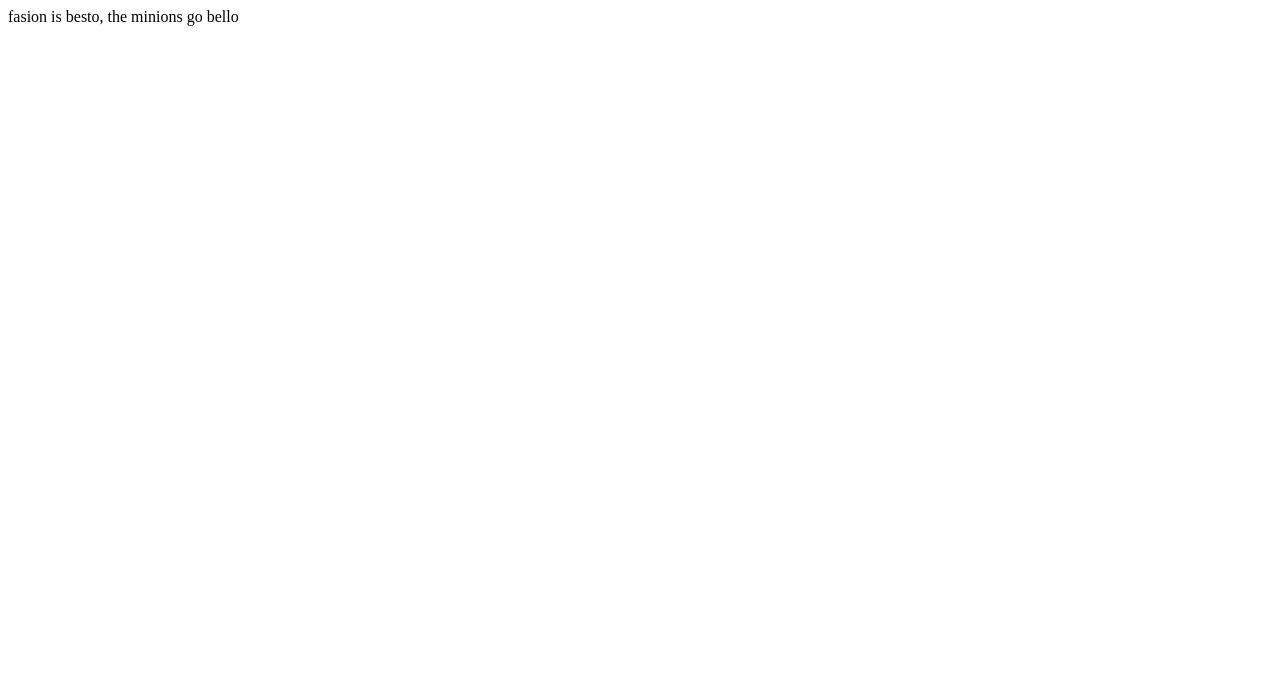
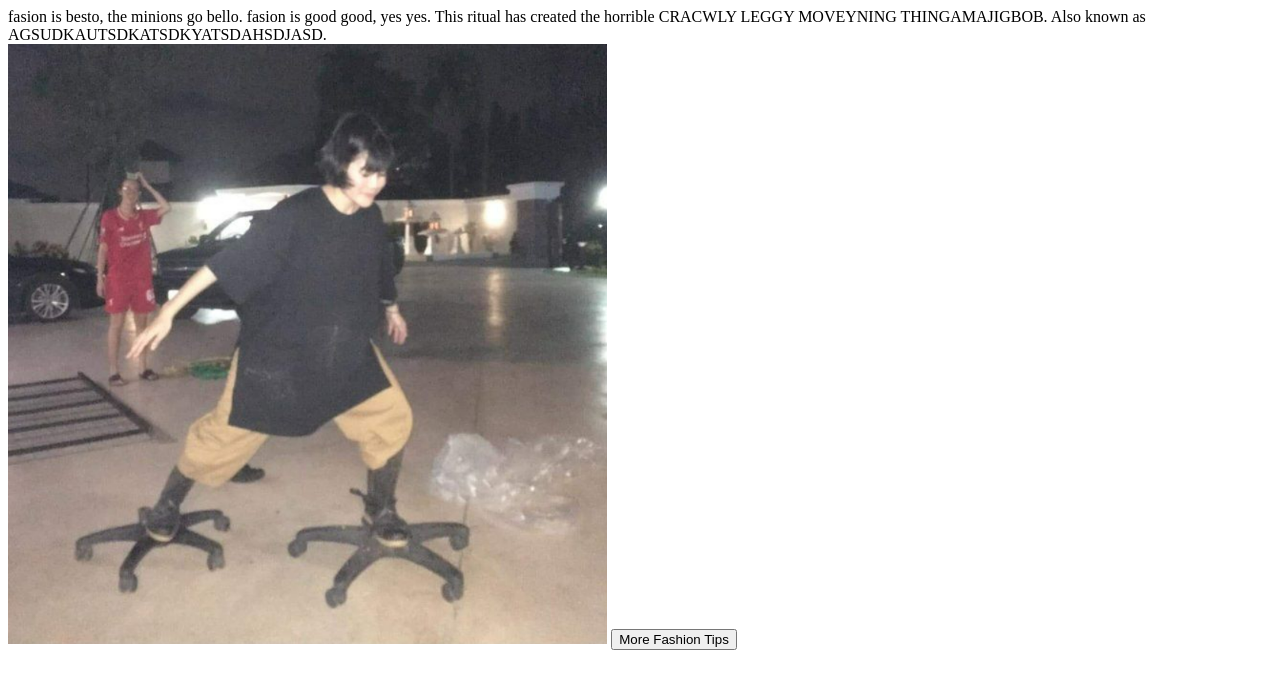
Before and after one commit to theryanleung/U.S.S.R, a plain HTML site: page weirdboi.html in a window 1280 px wide. Drawn offline with Linux system fonts and the light colour scheme.

Commit message:
sum cursed stuff

```diff
--- a/weirdboi.html
+++ b/weirdboi.html
@@ -7,8 +7,20 @@
     <link rel="stylesheet" href="styles.css">
 </head>
 <body>
-    <div class="fasion"> fasion is besto, the minions go bello
+    <div class="fasion"> fasion is besto, the minions go bello. fasion is good good, yes yes. This ritual has created the horrible CRACWLY LEGGY MOVEYNING THINGAMAJIGBOB. Also known as AGSUDKAUTSDKATSDKYATSDAHSDJASD.
 
     </div>
+    <img src="img/fashioncursed.png" height="600">
+
+
+    <button onclick="myFunction()">More Fashion Tips</button>
+
+    <script>
+    function myFunction() {
+      location.replace("https://www.youtube.com/watch?v=i0xOSxgs6w8&ab_channel=DschinghisKhanVEVO")
+
+    }
+    </script>
+
 </body>
 </html>
```
Also changed, not shown: img/fashioncursed.png (added).
